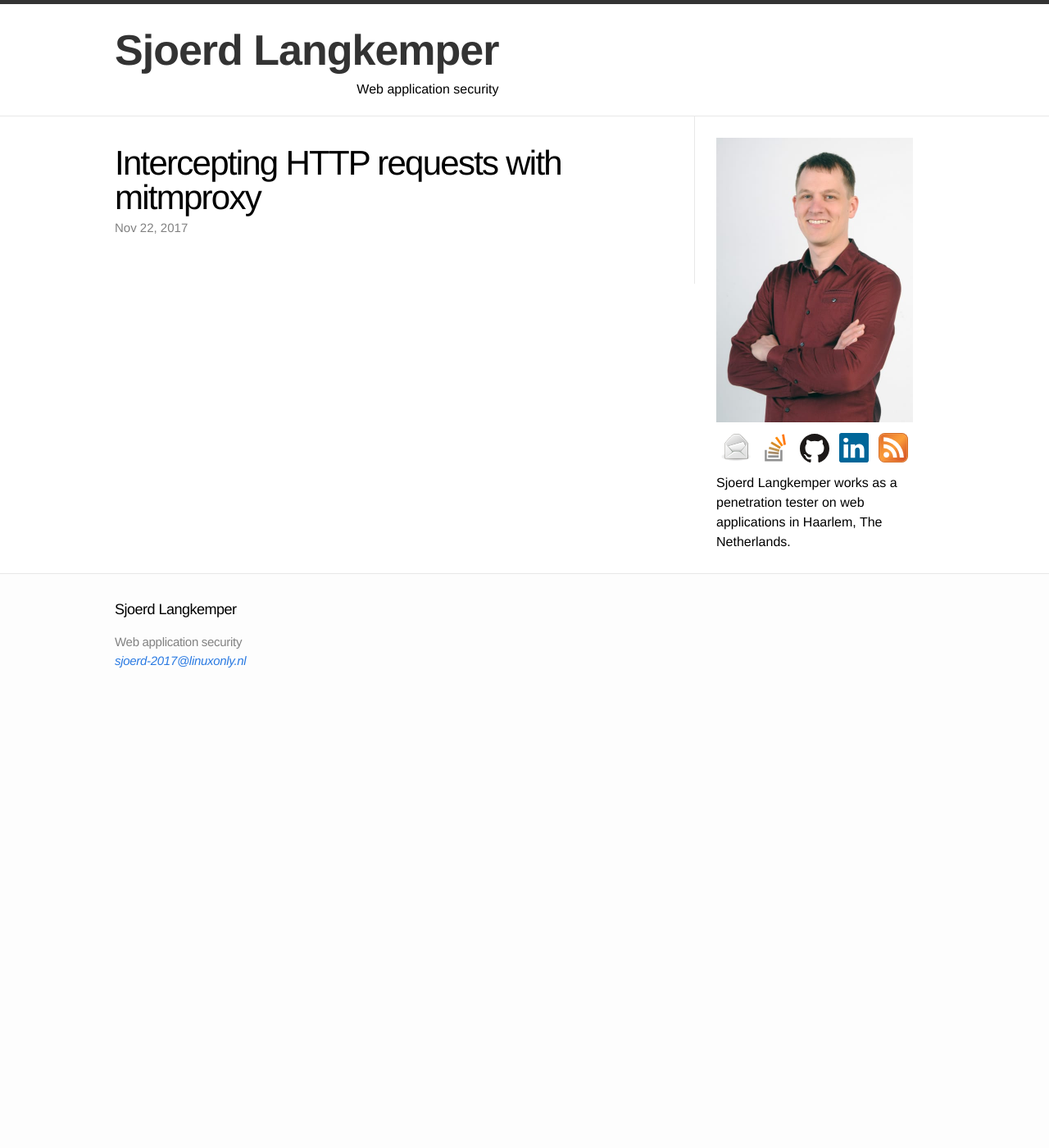
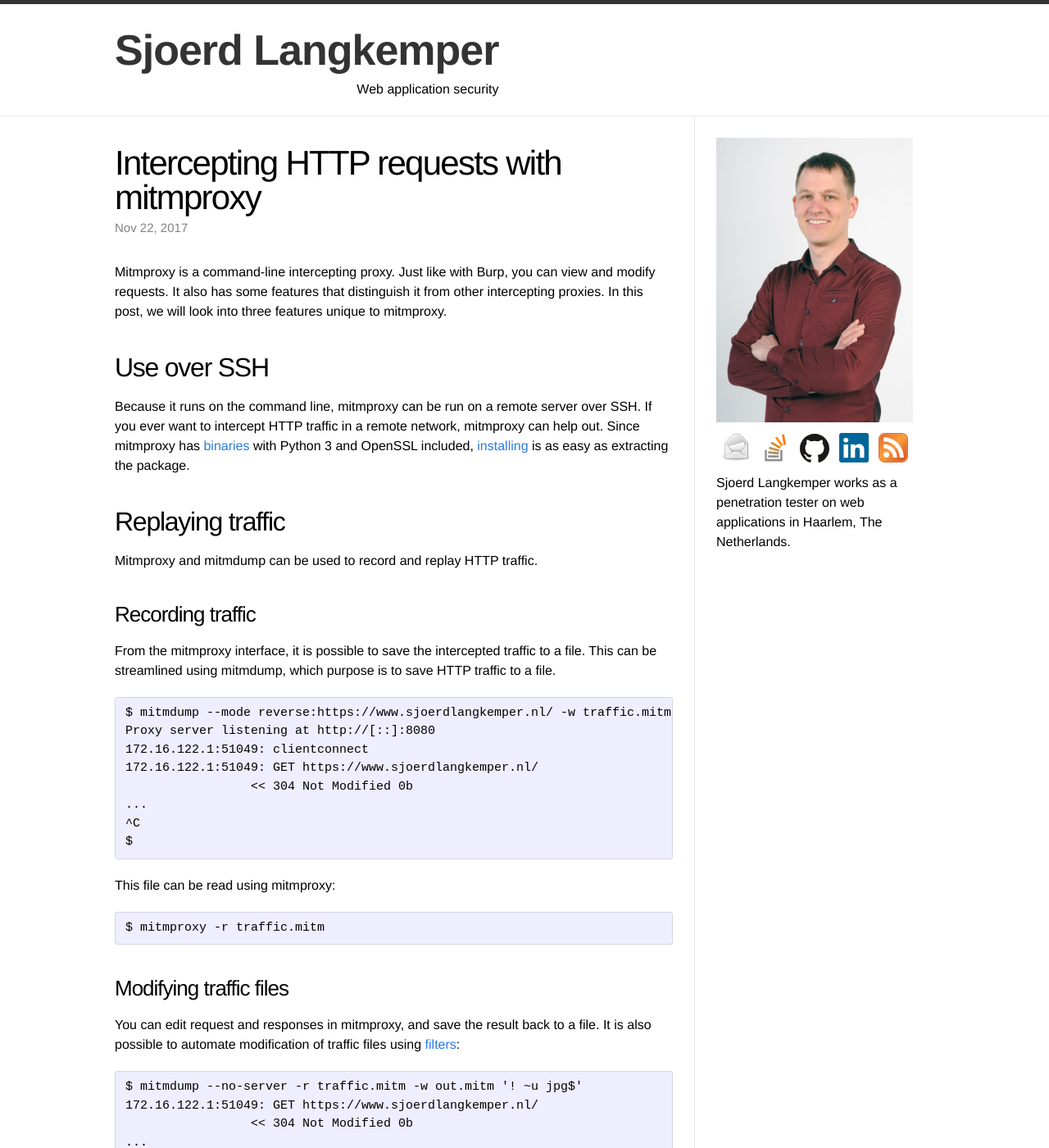
Before and after one commit to Sjord/Sjord.github.io, a Jekyll site: the page built from _posts/2017-10-12-intercepting-http-requests-with-mitmproxy.md, in a window 1280 px wide and 1400 px high. Shown: the whole window at 82% size. Built offline with Jekyll 4.4.1, drawn with Linux system fonts in a browser that asks for light colours; some of the changed text lies outside the part shown.

Commit message:
Mitmproxy draft

```diff
--- a/_posts/2017-10-12-intercepting-http-requests-with-mitmproxy.md
+++ b/_posts/2017-10-12-intercepting-http-requests-with-mitmproxy.md
@@ -5,4 +5,60 @@
 date: 2017-11-22
 ---
 
+Mitmproxy is a command-line intercepting proxy. Just like with Burp, you can view and modify requests. It also has some features that distinguish it from other intercepting proxies. In this post, we will look into three features unique to mitmproxy.
+
 <!-- photo source: https://www.flickr.com/photos/dotbenjamin/2843144877 -->
+
+## Use over SSH
+
+Because it runs on the command line, mitmproxy can be run on a remote server over SSH. If you ever want to intercept HTTP traffic in a remote network, mitmproxy can help out. Since mitmproxy has [binaries](https://github.com/mitmproxy/mitmproxy/releases) with Python 3 and OpenSSL included, [installing](http://docs.mitmproxy.org/en/stable/install.html) is as easy as extracting the package.
+
+## Replaying traffic
+
+Mitmproxy and mitmdump can be used to record and replay HTTP traffic.
+
+### Recording traffic
+
+From the mitmproxy interface, it is possible to save the intercepted traffic to a file. This can be streamlined using mitmdump, which purpose is to save HTTP traffic to a file.
+
+    $ mitmdump --mode reverse:https://www.sjoerdlangkemper.nl/ -w traffic.mitm
+    Proxy server listening at http://[::]:8080
+    172.16.122.1:51049: clientconnect
+    172.16.122.1:51049: GET https://www.sjoerdlangkemper.nl/
+                     << 304 Not Modified 0b
+    ...
+    ^C
+    $
+
+This file can be read using mitmproxy:
+
+    $ mitmproxy -r traffic.mitm
+
+### Modifying traffic files
+
+You can edit request and responses in mitmproxy, and save the result back to a file. It is also possible to automate modification of traffic files using [filters](http://docs.mitmproxy.org/en/stable/features/filters.html):
+
+    $ mitmdump --no-server -r traffic.mitm -w out.mitm '! ~u jpg$'
+    172.16.122.1:51049: GET https://www.sjoerdlangkemper.nl/
+                     << 304 Not Modified 0b
+    ...
+
+### Replaying
+
+The following command will replay the requests from traffic.mitm:
+
+    $ mitmdump --client-replay traffic.mitm
+
+It will perform requests, one by one, in order.
+
+## Reverse proxy mode
+
+Mitmproxy can also run as a reverse proxy, where it pretends its a website. You can start a reverse proxy with the following command:
+
+    mitmproxy --mode reverse:https://www.sjoerdlangkemper.nl/
+
+Now, if you browse to http://localhost:8080/, it will display this website. Any traffic is still intercepted. This could be useful for applications that have no proxy support, but where it is possible to change the URL it retrieves.
+
+## Conclusion
+
+I wouldn't say mitmproxy is the best intercepting proxy all around, but it has some interesting features that make it valueable in some edge cases, where other tools can't be used.
```
